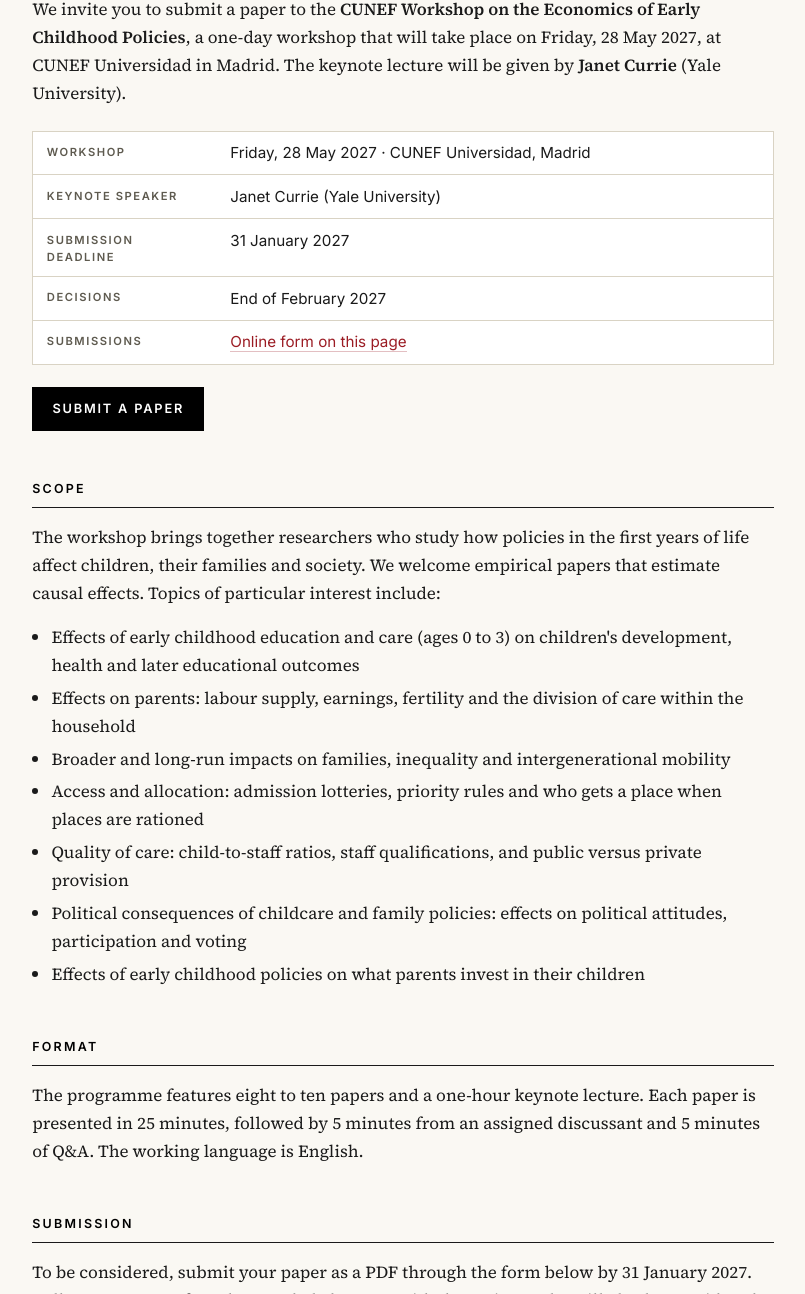
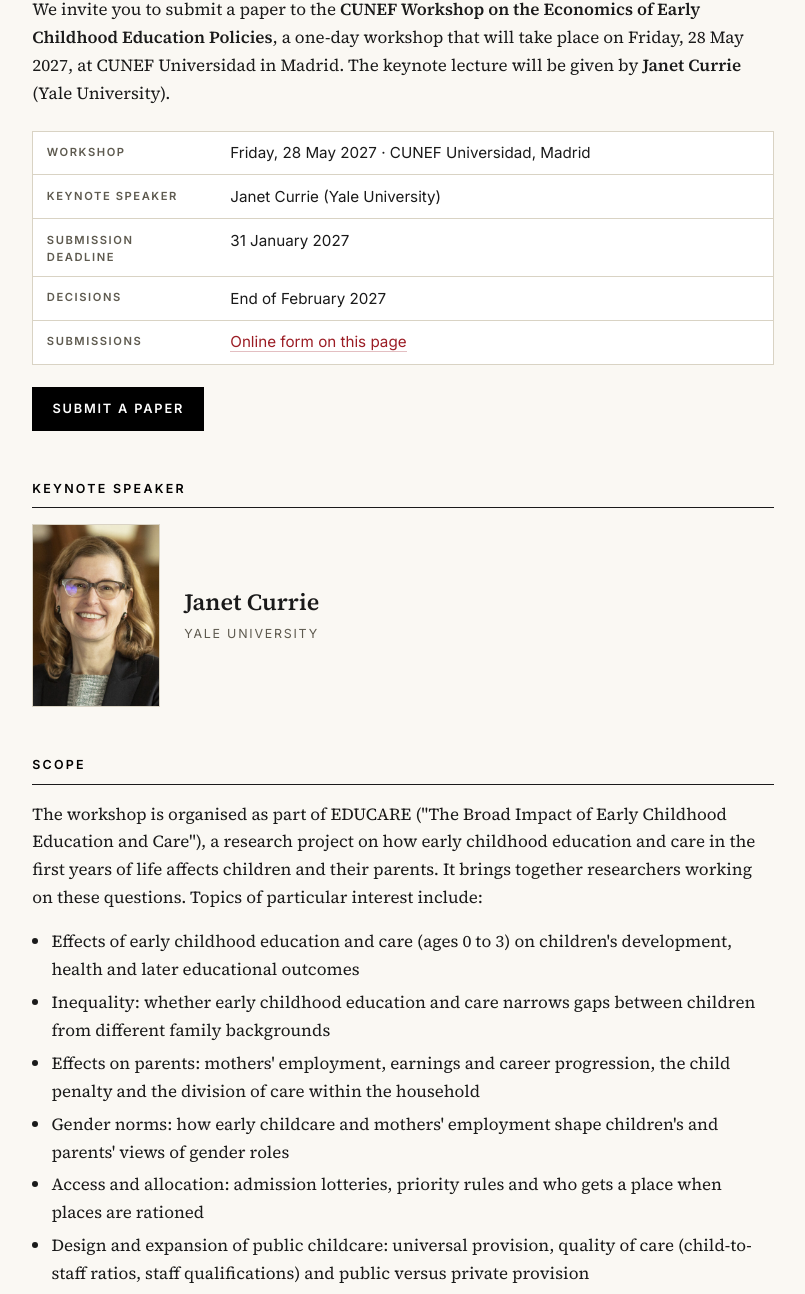
Before and after one commit to antoniitalo/antoni-website, a plain HTML site: page workshop/index.html in a window 1280 px wide. Shown: the part 320-1614 px from the top of the page, without its empty margins (237-1042 px from the left). Drawn offline with Linux system fonts and the light colour scheme.

Commit message:
Workshop: new title, scope around EDUCARE, keynote photo
Co-Authored-By: Claude Fable 5.2 <noreply@anthropic.com>

Claude-Session: https://claude.ai/code/session_01VTVmEdwXnkYTtSJhsjwDz3

```diff
--- a/workshop/index.html
+++ b/workshop/index.html
@@ -3,12 +3,12 @@
 <head>
 <meta charset="utf-8" />
 <meta name="viewport" content="width=device-width,initial-scale=1" />
-<title>Call for Papers — CUNEF Workshop on the Economics of Early Childhood Policies</title>
-<meta name="description" content="Call for papers: CUNEF Workshop on the Economics of Early Childhood Policies, Madrid, 28 May 2027. Keynote: Janet Currie (Yale University). Submission deadline: 31 January 2027." />
+<title>Call for Papers — CUNEF Workshop on the Economics of Early Childhood Education Policies</title>
+<meta name="description" content="Call for papers: CUNEF Workshop on the Economics of Early Childhood Education Policies, Madrid, 28 May 2027. Keynote: Janet Currie (Yale University). Submission deadline: 31 January 2027." />
 <link rel="canonical" href="https://www.antonidemoragas.eu/workshop/" />
 <link rel="icon" type="image/svg+xml" href="../assets/favicon.svg" />
 <meta property="og:type" content="website" />
-<meta property="og:title" content="Call for Papers — CUNEF Workshop on the Economics of Early Childhood Policies" />
+<meta property="og:title" content="Call for Papers — CUNEF Workshop on the Economics of Early Childhood Education Policies" />
 <meta property="og:description" content="Madrid, 28 May 2027. Keynote: Janet Currie (Yale University). Submission deadline: 31 January 2027." />
 <meta property="og:url" content="https://www.antonidemoragas.eu/workshop/" />
 
@@ -70,6 +70,11 @@ textarea{min-height:6.5rem;resize:vertical}
 input:focus,textarea:focus{outline:2px solid var(--accent);outline-offset:1px;border-color:var(--accent)}
 .field{margin:0 0 1.1rem}
 .row{display:grid;grid-template-columns:1fr 1fr;gap:1rem}
+.keynote{display:flex;gap:1.5rem;align-items:center}
+.keynote img{width:128px;height:auto;flex:none;border:1px solid var(--rule-soft)}
+.keynote p{margin:0}
+.keynote .kname{font-family:var(--serif);font-size:1.45rem;font-weight:600;line-height:1.2}
+.keynote .kaff{font-size:.78rem;letter-spacing:.14em;text-transform:uppercase;color:var(--ink-mute);margin-top:.45rem}
 fieldset.q{margin:1.2rem 0 .4rem}
 fieldset.q legend{text-transform:none;letter-spacing:0;font-size:.98rem;font-weight:600;line-height:1.4}
 .choice{display:flex;gap:.6rem;align-items:flex-start;margin:.35rem 0;font-size:.98rem}
@@ -117,10 +122,10 @@ footer .wrap{max-width:var(--max);margin:0 auto;padding:1.6rem 1.2rem 2.2rem}
 <main>
   <img class="logo-cunef" src="cunef-universidad.png" alt="CUNEF Universidad" width="1906" height="1037" />
   <p class="eyebrow">Call for Papers</p>
-  <h1>CUNEF Workshop on the Economics of Early Childhood Policies</h1>
+  <h1>CUNEF Workshop on the Economics of Early Childhood Education Policies</h1>
 
   <div class="serif">
-    <p>We invite you to submit a paper to the <strong>CUNEF Workshop on the Economics of Early Childhood Policies</strong>, a one-day workshop that will take place on Friday, 28 May 2027, at CUNEF Universidad in Madrid. The keynote lecture will be given by <strong>Janet Currie</strong> (Yale University).</p>
+    <p>We invite you to submit a paper to the <strong>CUNEF Workshop on the Economics of Early Childhood Education Policies</strong>, a one-day workshop that will take place on Friday, 28 May 2027, at CUNEF Universidad in Madrid. The keynote lecture will be given by <strong>Janet Currie</strong> (Yale University).</p>
   </div>
 
   <table class="facts">
@@ -133,17 +138,25 @@ footer .wrap{max-width:var(--max);margin:0 auto;padding:1.6rem 1.2rem 2.2rem}
 
   <a class="cta" href="#submit">Submit a paper</a>
 
+  <h2 id="keynote">Keynote speaker</h2>
+  <div class="keynote">
+    <img src="janet-currie.jpg" alt="Janet Currie" width="400" height="575" />
+    <div>
+      <p class="kname">Janet Currie</p>
+      <p class="kaff">Yale University</p>
+    </div>
+  </div>
+
   <h2 id="scope">Scope</h2>
   <div class="serif">
-    <p>The workshop brings together researchers who study how policies in the first years of life affect children, their families and society. We welcome empirical papers that estimate causal effects. Topics of particular interest include:</p>
+    <p>The workshop is organised as part of EDUCARE ("The Broad Impact of Early Childhood Education and Care"), a research project on how early childhood education and care in the first years of life affects children and their parents. It brings together researchers working on these questions. Topics of particular interest include:</p>
     <ul>
       <li>Effects of early childhood education and care (ages 0 to 3) on children's development, health and later educational outcomes</li>
-      <li>Effects on parents: labour supply, earnings, fertility and the division of care within the household</li>
-      <li>Broader and long-run impacts on families, inequality and intergenerational mobility</li>
+      <li>Inequality: whether early childhood education and care narrows gaps between children from different family backgrounds</li>
+      <li>Effects on parents: mothers' employment, earnings and career progression, the child penalty and the division of care within the household</li>
+      <li>Gender norms: how early childcare and mothers' employment shape children's and parents' views of gender roles</li>
       <li>Access and allocation: admission lotteries, priority rules and who gets a place when places are rationed</li>
-      <li>Quality of care: child-to-staff ratios, staff qualifications, and public versus private provision</li>
-      <li>Political consequences of childcare and family policies: effects on political attitudes, participation and voting</li>
-      <li>Effects of early childhood policies on what parents invest in their children</li>
+      <li>Design and expansion of public childcare: universal provision, quality of care (child-to-staff ratios, staff qualifications) and public versus private provision</li>
     </ul>
   </div>
 
@@ -269,7 +282,7 @@ footer .wrap{max-width:var(--max);margin:0 auto;padding:1.6rem 1.2rem 2.2rem}
 </main>
 
 <footer>
-  <div class="wrap">CUNEF Workshop on the Economics of Early Childhood Policies · Madrid, 28 May 2027 · <a href="/">antonidemoragas.eu</a></div>
+  <div class="wrap">CUNEF Workshop on the Economics of Early Childhood Education Policies · Madrid, 28 May 2027 · <a href="/">antonidemoragas.eu</a></div>
 </footer>
 
 <script src="config.js"></script>
```
Also changed, not shown: workshop/janet-currie.jpg (added).
